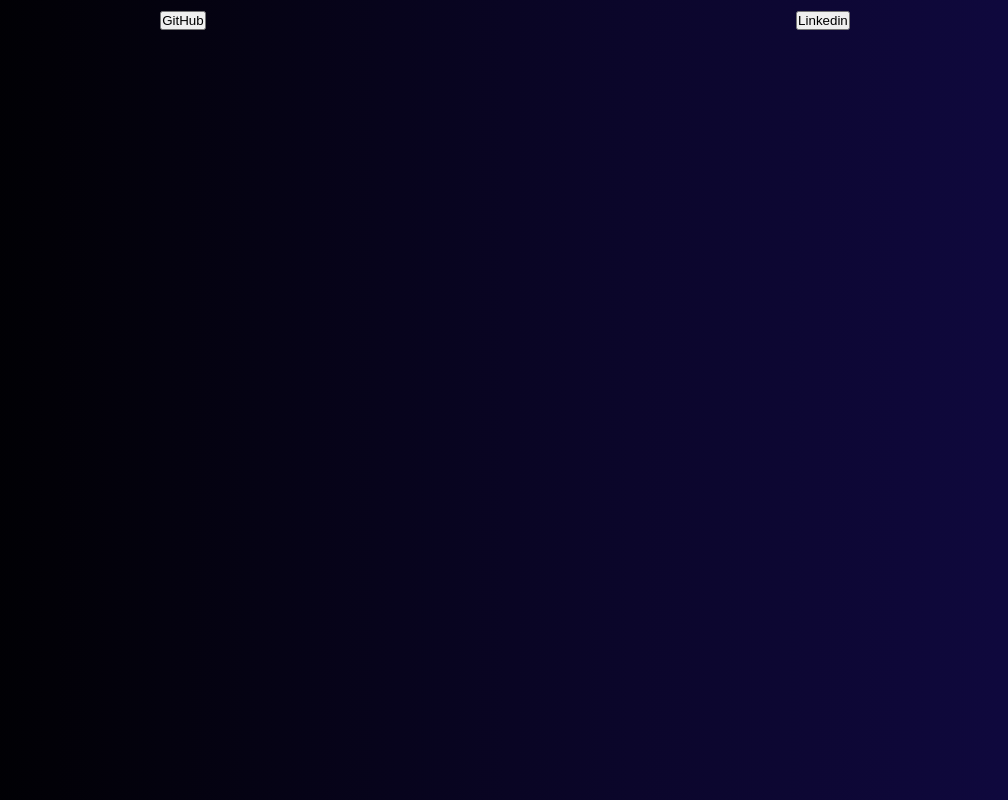
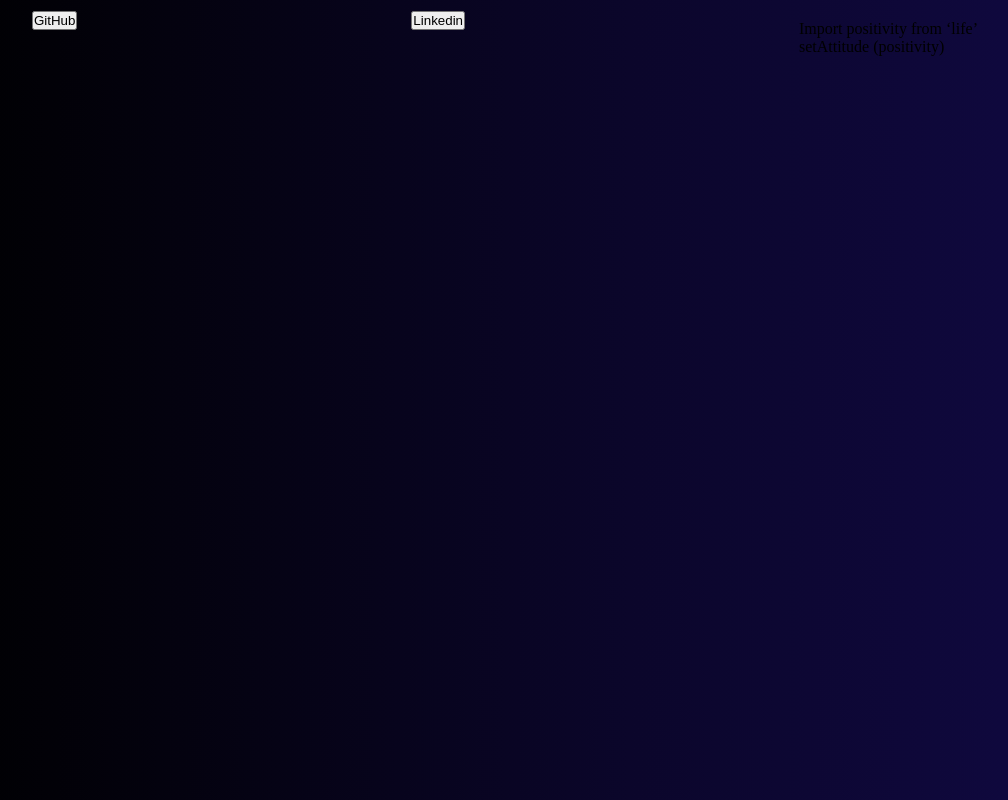
Before and after one commit to DarioN370/landing-pageofc, a plain HTML site: page index.html in a window 1280 px wide. Shown: the whole page, without its empty margins (135-1143 px from the left). Drawn offline with Linux system fonts and the light colour scheme.

Commit message:
comecei a criar a frase que vai ficar escrevendo no site, vou criar ela uma vez sozinha tambem para deixar como item de portifolio

```diff
--- a/assets/css/style.css
+++ b/assets/css/style.css
@@ -32,3 +32,7 @@
     border-radius: 4px;
     height: 1px;
 }
+
+.escrevendo{
+
+}
--- a/index.html
+++ b/index.html
@@ -12,7 +12,16 @@
 
             <div class="botao"><button>GitHub</button></div>
             <div class="botao"><button>Linkedin</button></div>
+
+            <div class="escrevendo">
+            <div class="frase"><p>Import  positivity  from  ‘life’</p></div>
+            <div class="frase"><p>setAttitude (positivity) </p></div>
+            </div>
+
+
         </div> <!--container-->
+
+
 
 
 </body>
```
